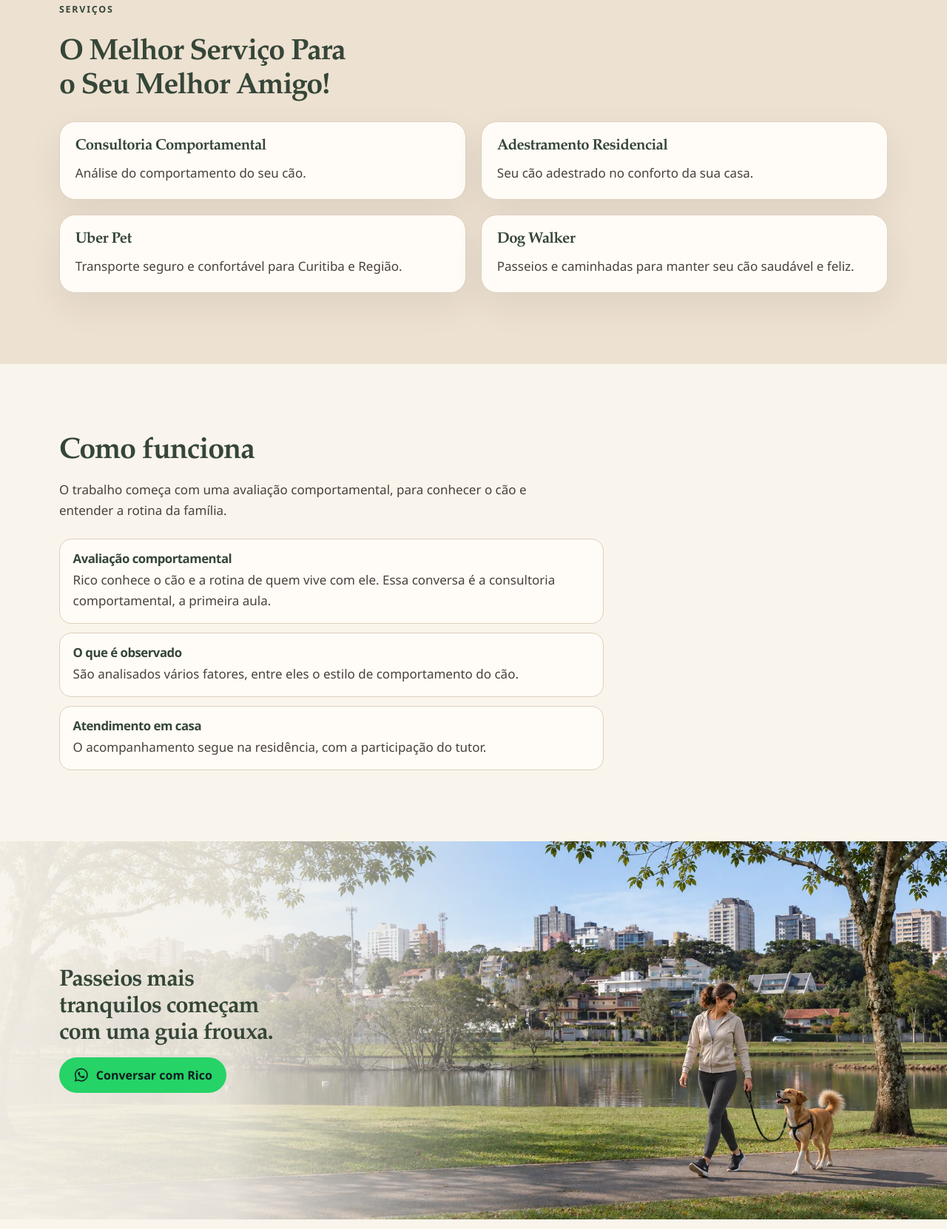
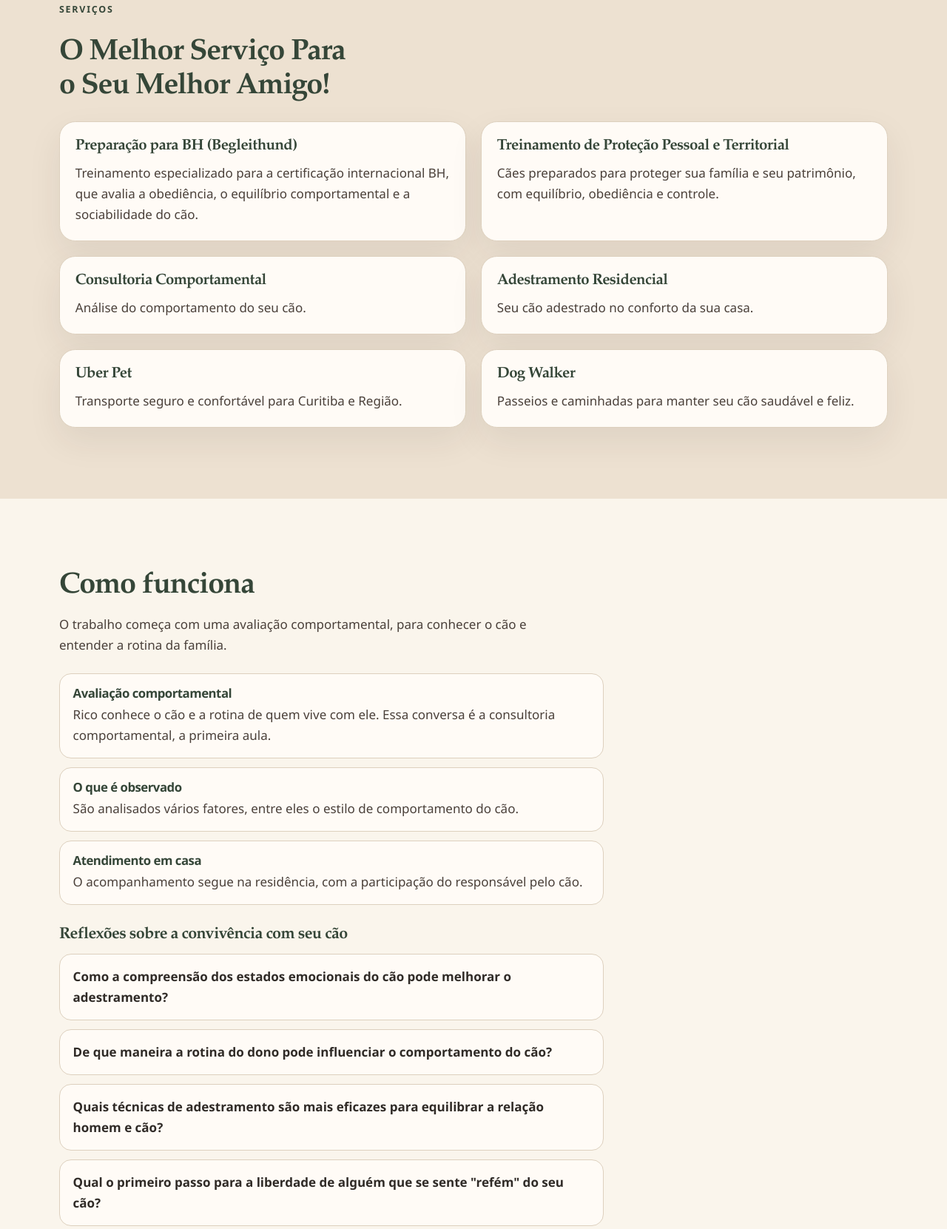
Before and after one commit to yapuramatiasmarcelo/rico-texeira-adestramento, a plain HTML site: page index.html in a window 1280 px wide. Shown: the part 1491-3152 px from the top of the page at 74% size. Drawn offline with Linux system fonts and the light colour scheme.

```diff
--- a/assets/css/styles.css
+++ b/assets/css/styles.css
@@ -636,6 +636,19 @@ main:focus {
   color: var(--color-ink-soft);
 }
 
+.reflections {
+  margin-top: 1.75rem;
+}
+
+.reflections .section-intro {
+  margin-bottom: 0.85rem;
+}
+
+.reflections .steps p {
+  color: var(--color-ink);
+  font-weight: 600;
+}
+
 .park-banner {
   background: var(--color-bg);
 }
--- a/assets/js/config.js
+++ b/assets/js/config.js
@@ -45,10 +45,24 @@ window.RICO_CONFIG = {
     biography:
       "Rico Teixeira trabalha com adestramento de cães há mais de 16 anos. Em 2022, conquistou o título de campeão brasileiro por equipe no adestramento esportivo com a equipe Voraus CBPA. Hoje, atende famílias em Curitiba que buscam uma convivência mais tranquila com seus cães.",
     approach:
-      "Tudo começa com uma consultoria comportamental. Rico observa o cão e conversa com os tutores para entender a rotina da casa. A partir dessa avaliação, orienta a família sobre o que pode mudar no dia a dia e como todos podem participar do treinamento. O acompanhamento acontece na residência, onde os tutores podem praticar as orientações nas situações do cotidiano.",
+      "Tudo começa com uma consultoria comportamental. Rico observa o cão e conversa com os responsáveis pelo cão para entender a rotina da casa. A partir dessa avaliação, orienta a família sobre o que pode mudar no dia a dia e como todos podem participar do treinamento. O acompanhamento acontece na residência, onde os responsáveis pelo cão podem praticar as orientações nas situações do cotidiano.",
   },
 
   services: [
+    {
+      id: "preparacao-bh",
+      provisional: false,
+      name: "Preparação para BH (Begleithund)",
+      description: "Treinamento especializado para a certificação internacional BH, que avalia a obediência, o equilíbrio comportamental e a sociabilidade do cão.",
+      image: "",
+    },
+    {
+      id: "treinamento-protecao",
+      provisional: false,
+      name: "Treinamento de Proteção Pessoal e Territorial",
+      description: "Cães preparados para proteger sua família e seu patrimônio, com equilíbrio, obediência e controle.",
+      image: "",
+    },
     {
       id: "consultoria-comportamental",
       provisional: false,
@@ -93,12 +107,6 @@ window.RICO_CONFIG = {
         url: "https://share.google/qJtLcplqK72LEWSlR",
       },
       {
-        name: "Elizabeth Heiss",
-        quote: "Destaca a comunicação do Rico e como ele a ajudou a entender seu papel no treinamento do Rex.",
-        rating: 5,
-        url: "https://share.google/bv47FnVoKPEbq9nuC",
-      },
-      {
         name: "Ingrid Celeste Ferreira",
         quote: "Destaca a atenção desde o primeiro contato e o carinho e a técnica no treinamento da Mimosa.",
         rating: 5,
--- a/index.html
+++ b/index.html
@@ -139,7 +139,7 @@
             </div>
             <div class="about-block" data-about="approach">
               <h3>Abordagem de trabalho</h3>
-              <p>Tudo começa com uma consultoria comportamental. Rico observa o cão e conversa com os tutores para entender a rotina da casa. A partir dessa avaliação, orienta a família sobre o que pode mudar no dia a dia e como todos podem participar do treinamento. O acompanhamento acontece na residência, onde os tutores podem praticar as orientações nas situações do cotidiano.</p>
+              <p>Tudo começa com uma consultoria comportamental. Rico observa o cão e conversa com os responsáveis pelo cão para entender a rotina da casa. A partir dessa avaliação, orienta a família sobre o que pode mudar no dia a dia e como todos podem participar do treinamento. O acompanhamento acontece na residência, onde os responsáveis pelo cão podem praticar as orientações nas situações do cotidiano.</p>
             </div>
           </div>
 
@@ -214,9 +214,20 @@
             </li>
             <li>
               <h3>Atendimento em casa</h3>
-              <p>O acompanhamento segue na residência, com a participação do tutor.</p>
+              <p>O acompanhamento segue na residência, com a participação do responsável pelo cão.</p>
             </li>
           </ol>
+          <div class="reflections">
+            <header class="section-intro">
+              <h3>Reflexões sobre a convivência com seu cão</h3>
+            </header>
+            <ul class="steps">
+              <li><p>Como a compreensão dos estados emocionais do cão pode melhorar o adestramento?</p></li>
+              <li><p>De que maneira a rotina do dono pode influenciar o comportamento do cão?</p></li>
+              <li><p>Quais técnicas de adestramento são mais eficazes para equilibrar a relação homem e cão?</p></li>
+              <li><p>Qual o primeiro passo para a liberdade de alguém que se sente "refém" do seu cão?</p></li>
+            </ul>
+          </div>
         </div>
       </section>
 
@@ -283,7 +294,7 @@
               </h3>
               <div class="faq-panel" id="faq-local" role="region" aria-labelledby="faq-local-btn" aria-hidden="true">
                 <div class="faq-panel-inner">
-                  <p>O atendimento é residencial, com o acompanhamento e a participação do tutor do cão.</p>
+                  <p>O atendimento é residencial, com o acompanhamento e a participação do responsável pelo cão.</p>
                 </div>
               </div>
             </article>
```
